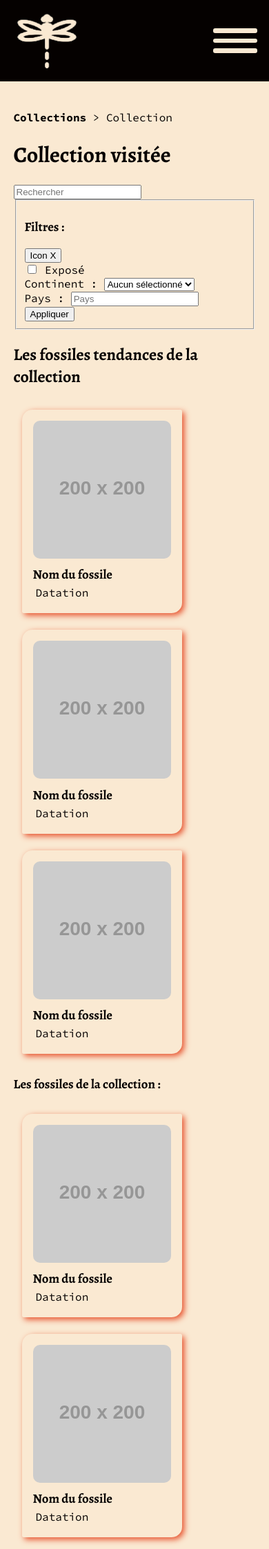
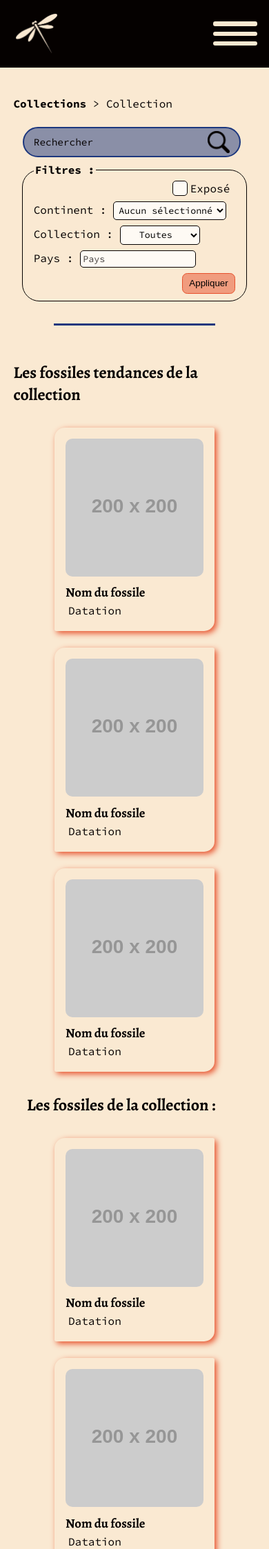
Before and after one commit to JMasingarbe/Paleo_Curios, a PHP site: page /public/HTML/collection.html in a window 390 px wide. Shown: the top 2246 px of the page at 69% size. Run offline with PHP 8.4, Linux system fonts and the light colour scheme; grey boxes labelled with a size stand in for pictures from a placeholder-image service; some libraries are stand-ins or nearby versions; some web fonts are replaced.

Commit message:
Responsive collection page & js clearing localStorage when opening website

```diff
--- a/public/HTML/collection.html
+++ b/public/HTML/collection.html
@@ -6,13 +6,14 @@
     <link rel="shortcut icon" href="favicon.ico" type="image/x-icon">
     <link href="https://fonts.googleapis.com/css2?family=Alegreya:ital,wght@0,400..900;1,400..900&family=Amarante&family=Source+Code+Pro:ital,wght@0,200..900;1,200..900&display=swap" rel="stylesheet">
     <link rel="stylesheet" href="../style/css/main.css">
+    <link rel="stylesheet" href="../style/css/collection.css">
     <title>Paléo Curios - Nom de la collection</title>
 </head>
 
 <body>
     <!-- Header -->
     <header>
-        <img src="../../src/asset/temporary-logo.png" alt="Logo de Paléo Curios">
+        <img src="../../src/asset/noun-dragonfly-1455556.png" alt="Logo de Paléo Curios">
         <!-- phone menu's button -->
         <button type="button" id="phone_nav_button">
             <div></div>
@@ -39,21 +40,21 @@
             <li>Collection</li>
         </ul>
 
-        <h1>Collection visitée</h1>
+        <div id="searchbar_filters">
+            <!-- Search bar -->
+            <div id="searchbar">
+                <input type="search" id="searchbar_input" name="searchbar_input" placeholder="Rechercher" aria-label="Champ de recherche" maxlength="150">
+                <button type="button" aria-label="Bouton de recherche"><img src="../../src/asset/icons/noun-search-2738105.png" alt="Icône de recherche"></button>
+            </div>
+            <!-- Filter -->
+            <form action="" method="post">
+                <fieldset>
+                    <legend>Filtres :</legend>
 
-        <!-- Search bar -->
-        <input type="search" id="searchbar" name="searchbar" placeholder="Rechercher">
-
-        <!-- Filter -->
-        <form action="#" method="post">
-            <fieldset>
-                <h3>Filtres :</h3>
-                <button type="button">Icon X</button>
-
-                <!-- Checkbox is exposed ? -->
+                    <!-- Checkbox: fossil is exposed ? -->
                     <div>
-                    <input type="checkbox" name="exposed" id="exposed">
-                    <label for="exposed">Exposé</label>
+                        <input type="checkbox" name="is_exposed" id="is_exposed">
+                        <label for="is_exposed"><div id="custom_checkbox_exposed"></div> Exposé</label>
                     </div>
 
                     <!-- Dropdown continent -->
@@ -71,19 +72,36 @@
                         </select>
                     </div>
 
+                    <!-- Dropdown collection -->
+                    <div id="dropdown_collection">
+                        <label for="chosed_collection">Collection :</label>
+                        <select name="chosed_collection" id="chosed_collection">
+                            <option value="all_collections">Toutes</option>
+                            <option value="vertebrate">Vertébrés</option>
+                            <option value="intebrate">Invertébrés</option>
+                            <option value="insect">Insectes</option>
+                            <option value="plant">Plantes</option>
+                            <option value="other_fossils">Autres</option>
+                        </select>
+                    </div>
+
                     <!-- Search country -->
                     <div>
                         <label for="search_country">Pays :</label>
-                    <input type="text" name="search_country" id="search_country" placeholder="Pays">
+                        <input type="text" name="search_country" id="search_country" placeholder="Pays" maxlength="50">
                     </div>
 
-                <button type="submit">Appliquer</button>
+                    <button type="button" href="collection.html" id="submit_filters_button" class="sec_link_button">Appliquer</button>
                 </fieldset>
             </form>
+        </div>
+
+        <div class="divider"></div>
 
         <!-- Collection's trend fossils -->
-        <section>
+        <section id="trend_fossils">
             <h2>Les fossiles tendances de la collection</h2>
+            <div>
                 <a href="fossil.html">
                     <article>
                         <img src="https://placehold.co/200" alt="Photo du fossile">
@@ -107,12 +125,15 @@
                         <p>Datation</p>
                     </article>
                 </a>
+            </div>
         </section>
 
         <!-- Collection's fossils -->
-        <h3>Les fossiles de la collection :</h3>
+        <h2 id="collection_fossils_title">Les fossiles de la collection :</h2>
 
-            <!-- 13 fossils cards -->
+        <div id="collection_fossils">
+
+            <!-- 24 fossils cards -->
             <a href="fossil.html">
                 <article>
                     <img src="https://placehold.co/200" alt="Photo du fossile">
@@ -217,14 +238,112 @@
                 </article>
             </a>
 
+            <a href="fossil.html">
+                <article>
+                    <img src="https://placehold.co/200" alt="Photo du fossile">
+                    <h3>Nom du fossile</h3>
+                    <p>Datation</p>
+                </article>
+            </a>
+
+            <a href="fossil.html">
+                <article>
+                    <img src="https://placehold.co/200" alt="Photo du fossile">
+                    <h3>Nom du fossile</h3>
+                    <p>Datation</p>
+                </article>
+            </a>
+
+            <a href="fossil.html">
+                <article>
+                    <img src="https://placehold.co/200" alt="Photo du fossile">
+                    <h3>Nom du fossile</h3>
+                    <p>Datation</p>
+                </article>
+            </a>
+
+            <a href="fossil.html">
+                <article>
+                    <img src="https://placehold.co/200" alt="Photo du fossile">
+                    <h3>Nom du fossile</h3>
+                    <p>Datation</p>
+                </article>
+            </a>
+
+            <a href="fossil.html">
+                <article>
+                    <img src="https://placehold.co/200" alt="Photo du fossile">
+                    <h3>Nom du fossile</h3>
+                    <p>Datation</p>
+                </article>
+            </a>
+
+            <a href="fossil.html">
+                <article>
+                    <img src="https://placehold.co/200" alt="Photo du fossile">
+                    <h3>Nom du fossile</h3>
+                    <p>Datation</p>
+                </article>
+            </a>
+
+            <a href="fossil.html">
+                <article>
+                    <img src="https://placehold.co/200" alt="Photo du fossile">
+                    <h3>Nom du fossile</h3>
+                    <p>Datation</p>
+                </article>
+            </a>
+
+            <a href="fossil.html">
+                <article>
+                    <img src="https://placehold.co/200" alt="Photo du fossile">
+                    <h3>Nom du fossile</h3>
+                    <p>Datation</p>
+                </article>
+            </a>
+
+            <a href="fossil.html">
+                <article>
+                    <img src="https://placehold.co/200" alt="Photo du fossile">
+                    <h3>Nom du fossile</h3>
+                    <p>Datation</p>
+                </article>
+            </a>
+
+            <a href="fossil.html">
+                <article>
+                    <img src="https://placehold.co/200" alt="Photo du fossile">
+                    <h3>Nom du fossile</h3>
+                    <p>Datation</p>
+                </article>
+            </a>
+
+            <a href="fossil.html">
+                <article>
+                    <img src="https://placehold.co/200" alt="Photo du fossile">
+                    <h3>Nom du fossile</h3>
+                    <p>Datation</p>
+                </article>
+            </a>
+        </div>
+
         <!-- Page nav -->
         <div class="catalogue_nav">
-            <button type="button"><-</button>
+            <div id="back_buttons">
+                <button type="button"><img src="../../src/asset/icons/noun-chevron-left-4213614.png" alt="Icône "></button>
+                <button type="button"><img src="../../src/asset/icons/noun-arrow-back-4971230.png" alt="Icône "></button>
+            </div>
+            <div id="page_indicators">
+                <span>...</span>
                 <button type="button">1</button>
                 <button type="button">2</button>
                 <button type="button">3</button>
                 <span>...</span>
-            <button type="button">-></button>
+            </div>
+            <div id="next_buttons">
+                <button type="button"><img src="../../src/asset/icons/noun-arrow-next-4971211.png" alt="Icône "></button>
+                <button type="button"><img src="../../src/asset/icons/noun-chevron-right-4213616.png" alt="Icône "></button>
+            </div>
         </div>
     </main>
 
--- /dev/null
+++ b/public/style/css/collection.css
@@ -0,0 +1,218 @@
+main {
+  display: flex;
+  flex-direction: column;
+  align-items: center;
+}
+main .breadcrumbs {
+  align-self: start;
+  margin-top: 0;
+  margin-bottom: 1.5rem;
+}
+main .breadcrumbs a {
+  display: inline-block;
+  transition: transform 0.2s;
+}
+main .breadcrumbs a:hover {
+  transform: scale(1.1);
+  text-decoration: underline #E7512C;
+}
+main button {
+  background-color: transparent;
+  border: none;
+  cursor: pointer;
+  text-align: center;
+  display: grid;
+  place-items: center;
+}
+main button img {
+  width: 2rem;
+}
+main #searchbar_filters {
+  display: flex;
+  flex-direction: column;
+  gap: 0.5rem;
+  place-items: center;
+}
+main #searchbar {
+  display: flex;
+  align-items: center;
+  justify-items: center;
+  width: 75vw;
+  max-width: 350px;
+  border: solid 2px #1C377E;
+  border-radius: 25px;
+  padding: 0.2rem 0.5rem 0.2rem 0.75rem;
+  margin: 0 0.5rem 0 0;
+  background-color: rgba(28, 55, 126, 0.5);
+}
+main #searchbar input {
+  font-family: "Source Code Pro", monospace;
+  font-size: 0.9rem;
+  background-color: transparent;
+  border: none;
+  height: 100%;
+  width: 100%;
+}
+main #searchbar input::placeholder {
+  color: #050100;
+}
+main fieldset {
+  width: 75vw;
+  max-width: 325px;
+  border-radius: 25px;
+  border: solid 1px #050100;
+  padding: 0.35rem 1rem 0.625rem 1rem;
+  display: flex;
+  flex-direction: column;
+  align-items: start;
+  gap: 0.5rem;
+}
+main fieldset legend {
+  font-weight: bold;
+}
+main fieldset div:first-of-type {
+  align-self: end;
+  margin-right: 0.5rem;
+}
+main fieldset input, main fieldset select {
+  background-color: rgb(253.825, 249.83, 244.425);
+  cursor: pointer;
+  border: solid 1px #050100;
+  border-radius: 5px;
+  padding: 0.2rem;
+  font-family: "Source Code Pro", monospace;
+}
+main fieldset label[for=is_exposed] {
+  display: flex;
+  align-items: center;
+  justify-items: center;
+}
+main fieldset label[for=is_exposed] #custom_checkbox_exposed {
+  margin: 0 0.25rem;
+  width: 1.25rem;
+  height: 1.25rem;
+  border: solid 1px #050100;
+  border-radius: 5px;
+  background-color: rgb(253.825, 249.83, 244.425);
+  position: relative;
+}
+main fieldset label[for=is_exposed] #custom_checkbox_exposed::after {
+  content: "";
+  display: none;
+  position: absolute;
+  top: 3px;
+  left: 6.5px;
+  width: 0.25rem;
+  height: 0.5rem;
+  border: solid rgb(253.825, 249.83, 244.425);
+  border-width: 0 3px 3px 0;
+  transform: rotate(45deg);
+}
+main fieldset label[for=is_exposed] #custom_checkbox_exposed:hover {
+  cursor: pointer;
+}
+main fieldset input[type=checkbox] {
+  display: none;
+}
+main fieldset input[type=checkbox]:checked + label[for=is_exposed] #custom_checkbox_exposed {
+  background-color: #1C377E;
+}
+main fieldset input[type=checkbox]:checked + label[for=is_exposed] #custom_checkbox_exposed::after {
+  display: block;
+}
+main fieldset input[type=text] {
+  cursor: text;
+}
+main fieldset input[type=text]::placeholder {
+  color: rgba(5, 1, 0, 0.75);
+}
+main fieldset select {
+  text-align: center;
+}
+main fieldset #submit_filters_button {
+  align-self: end;
+}
+main #trend_fossils div, main #collection_fossils {
+  display: inline-flex;
+  flex-wrap: wrap;
+  justify-content: center;
+}
+main #collection_fossils_title {
+  align-self: start;
+  margin-left: 5vw;
+}
+main #collection_fossils {
+  max-width: 1200px;
+}
+main .catalogue_nav {
+  display: flex;
+  flex-wrap: wrap;
+  justify-content: center;
+  margin: 1rem 0.2rem 0 0.2rem;
+}
+main .catalogue_nav span {
+  margin-top: 0.1rem;
+}
+main .catalogue_nav button {
+  font-size: 1.5rem;
+  font-weight: bold;
+}
+main .catalogue_nav button img {
+  width: 1.5rem;
+}
+main .catalogue_nav button {
+  transition: transform 0.2s;
+}
+main .catalogue_nav button:hover {
+  transform: scale(1.2);
+  text-decoration: underline #E7512C;
+}
+main .catalogue_nav #back_buttons, main .catalogue_nav #page_indicators, main .catalogue_nav #next_buttons {
+  display: inline-flex;
+}
+
+@media screen and (max-width: 315px) {
+  .catalogue_nav {
+    flex-direction: column;
+    align-items: center;
+  }
+  .catalogue_nav div {
+    margin: 0.5rem;
+  }
+}
+@media screen and (min-width: 1425px) {
+  main {
+    display: grid;
+    grid-template: 2% 17% 2% 1fr 2%/35% 5% 1fr;
+    place-items: center;
+  }
+  main .breadcrumbs {
+    grid-area: 1/span 3;
+    justify-self: start;
+  }
+  main #searchbar_filters {
+    grid-area: 2/1;
+  }
+  main .divider {
+    rotate: 90deg;
+    max-width: 300px;
+    grid-area: 2/2;
+  }
+  main #trend_fossils {
+    grid-area: 2/3;
+  }
+  main #collection_fossils_title {
+    grid-area: 3/span 3;
+    justify-self: start;
+    margin-top: 0.5rem;
+    margin-left: 10vw;
+  }
+  main #collection_fossils {
+    grid-area: 4/span 3;
+  }
+  main .catalogue_nav {
+    grid-area: 5/span 3;
+  }
+}
+
+/*# sourceMappingURL=collection.css.map */
--- a/public/style/css/collections.css
+++ b/public/style/css/collections.css
@@ -11,7 +11,7 @@ main button {
   display: grid;
   place-items: center;
 }
-main #searchbar_filter img {
+main button img {
   width: 2rem;
 }
 main #searchbar_filter #searchbar {
--- a/public/style/css/main.css
+++ b/public/style/css/main.css
@@ -24,7 +24,9 @@ header, footer {
   font-family: "Source Code Pro", monospace;
 }
 header img, footer img {
-  height: 10vh;
+  width: 10vw;
+  min-width: 60px;
+  max-width: 100px;
 }
 header ul, footer ul {
   list-style: none;
@@ -93,6 +95,7 @@ header ul li:hover a, footer ul li:hover a {
   }
   header nav ul {
     display: none;
+    flex-direction: column;
     padding: 0.1rem 0 0.1rem 0;
     margin-bottom: 0.4rem;
     background-color: #FAE9D2;
@@ -185,9 +188,15 @@ article h3 {
 article p {
   margin: 0.25rem;
 }
+article {
+  transition: transform 0.2s;
+}
+article:hover {
+  transform: scale(1.0125);
+}
 
 .divider {
-  width: 45vw;
+  width: 60vw;
   max-width: 550px;
   height: 0.2rem;
   background-color: #1C377E;
--- /dev/null
+++ b/public/style/scss/collection.scss
@@ -0,0 +1,238 @@
+@use 'sass:color';
+@use './variables' as *;
+
+main {
+    display: flex;
+    flex-direction: column;
+    align-items: center;
+
+    .breadcrumbs  {
+        align-self: start;
+        margin-top: 0;
+        margin-bottom: 1.5rem;
+        a {
+            display: inline-block;
+            transition: transform 0.2s;
+            &:hover {
+                transform: scale(1.1);
+                text-decoration: underline $accent-color;
+            }
+        }
+    }
+
+    button {
+        background-color: transparent;
+        border: none;
+        cursor: pointer;
+        text-align: center;
+        display: grid;
+        place-items: center;
+        img {
+            width: 2rem;
+        }
+    }
+    #searchbar_filters {
+        display: flex;
+        flex-direction: column;
+        gap: 0.5rem;
+        place-items: center;
+    }
+    #searchbar {
+        display: flex;
+        align-items: center;
+        justify-items: center;
+
+        width: 75vw;
+        max-width: 350px;
+        border: solid 2px $sec-accent-color;
+        border-radius: 25px;
+        padding: 0.2rem 0.5rem 0.2rem 0.75rem;
+        margin: 0 0.5rem 0 0;
+        background-color: color.scale($sec-accent-color, $alpha: -50%);
+        input {
+            font-family: $font;
+            font-size: 0.9rem;
+            background-color: transparent;
+            border: none;
+
+            height: 100%;
+            width: 100%;
+            &::placeholder {
+                color: $dark-color;
+            }
+        }
+    }
+
+    fieldset {
+        width: 75vw;
+        max-width: 325px;
+        border-radius: 25px;
+        border: solid 1px $dark-color;
+        padding: 0.35rem 1rem 0.625rem 1rem;
+
+        display: flex;
+        flex-direction: column;
+        align-items: start;
+        gap: 0.5rem;
+        legend {
+            font-weight: bold;
+        }
+
+        div:first-of-type {
+            align-self: end;
+            margin-right: 0.5rem;
+        }
+
+        input, select {
+            background-color: color.adjust($light-color, $lightness: 7.5%);
+            cursor: pointer;
+            border: solid 1px $dark-color;
+            border-radius: 5px;
+            padding: 0.2rem;
+            font-family: $font;
+        }
+
+        label[for="is_exposed"] {
+            display: flex;
+            align-items: center;
+            justify-items: center;
+            #custom_checkbox_exposed {
+                margin: 0 0.25rem;
+                width: 1.25rem;
+                height: 1.25rem;
+                border: solid 1px $dark-color;
+                border-radius: 5px;
+                background-color: color.adjust($light-color, $lightness: 7.5%);
+
+                position: relative;
+                &::after {
+                    content: "";
+                    display: none;
+                    position: absolute;
+                    top: 3px;
+                    left: 6.5px;
+                    width: 0.25rem;
+                    height: 0.5rem;
+                    border: solid color.adjust($light-color, $lightness: 7.5%);
+                    border-width: 0 3px 3px 0;
+                    transform: rotate(45deg);
+                }
+
+                &:hover {
+                    cursor: pointer;
+                }
+            }
+        }
+
+        input[type="checkbox"] {
+            display: none;
+            &:checked + label[for="is_exposed"] {
+                #custom_checkbox_exposed {
+                    background-color: $sec-accent-color;
+                    &::after {
+                        display: block;
+                    }
+                }
+            }
+        }
+
+        input[type="text"] {
+            cursor: text;
+            &::placeholder {
+                color: color.scale($dark-color, $alpha: -25%);
+            }
+        }
+
+        select {
+            text-align: center;
+        }
+
+        #submit_filters_button {
+            align-self: end;
+        }
+    }
+
+    #trend_fossils div, #collection_fossils {
+        display: inline-flex;
+        flex-wrap: wrap;
+        justify-content: center;
+    }
+    #collection_fossils_title {
+        align-self: start;
+        margin-left: 5vw;
+    }
+    #collection_fossils {
+        max-width: 1200px;
+    }
+
+    .catalogue_nav {
+        display: flex;
+        flex-wrap: wrap;
+        justify-content: center;
+        margin: 1rem 0.2rem 0 0.2rem;
+        span {
+            margin-top: 0.1rem;
+        }
+        button {
+            font-size: 1.5rem;
+            font-weight: bold;
+            img {
+                width: 1.5rem;
+            }
+            transition: transform 0.2s;
+            &:hover {
+                transform: scale(1.2);
+                text-decoration: underline $accent-color;
+            }
+        }
+        #back_buttons, #page_indicators, #next_buttons {
+            display: inline-flex;
+        }
+    }
+}
+
+@media screen and (max-width: 315px) {
+    .catalogue_nav {
+        flex-direction: column;
+        align-items: center;
+        div {
+            margin: 0.5rem;
+        }
+    }
+}
+
+@media screen and (min-width: 1425px) {
+    main {
+        display: grid;
+        grid-template: 2% 17% 2% 1fr 2% / 35% 5% 1fr;
+        place-items: center;
+
+        .breadcrumbs {
+            grid-area: 1 / span 3;
+            justify-self: start;
+        }
+        #searchbar_filters {
+            grid-area: 2 / 1;
+        }
+        .divider {
+            rotate: 90deg;
+            max-width: 300px;
+            grid-area: 2 / 2;
+        }
+        #trend_fossils {
+            grid-area: 2 / 3;
+        }
+        #collection_fossils_title {
+            grid-area: 3 / span 3;
+            justify-self: start;
+            margin-top: 0.5rem;
+            margin-left: 10vw;
+        }
+        #collection_fossils {
+            grid-area: 4 / span 3;
+        }
+        .catalogue_nav {
+            grid-area: 5 / span 3;
+        }
+    }
+}
--- a/public/style/scss/main.scss
+++ b/public/style/scss/main.scss
@@ -27,7 +27,9 @@ header, footer {
     font-family: $font;
 
     img {
-        height: 10vh;
+        width: 10vw;
+        min-width: 60px;
+        max-width: 100px;
     }
     ul {
         list-style: none;
@@ -92,6 +94,7 @@ header, footer {
             grid-area: 2 / 1 / 3 / 3;
             ul {
                 display: none;
+                flex-direction: column;
                 padding: 0.1rem 0 0.1rem 0;
                 margin-bottom: 0.4rem;
                 background-color: $light-color;
@@ -193,10 +196,15 @@ article {
     p {
         margin: 0.25rem;
     }
+
+    transition: transform 0.2s;
+    &:hover {
+        transform: scale(1.0125);
+    }
 }
 
 .divider {
-    width: 45vw;
+    width: 60vw;
     max-width: 550px;
     height: 0.2rem;
     background-color: $sec-accent-color;
--- a/src/script/main.js
+++ b/src/script/main.js
@@ -1,10 +1,22 @@
+// Clearing localStorage when opening the website
+//////// Futur : Style saving connection data
+    // Retrieving the last url's begining
+let last_url_string =""
+for (i=0 ; i<16 ; i++) {
+    last_url_string += document.referrer[i];
+}
+    // If last url's begining doesn't match websiteurl's begining => clear localStorage
+if (last_url_string !== "http://127.0.0.1") {
+    localStorage.clear()
+}
+
 // Responsive menu header
 const phone_nav_button = document.querySelector('#phone_nav_button');
 const ul_main_nav = document.querySelector('nav ul');
 const menu_icons = document.querySelectorAll('#phone_nav_button div');
     // Listen click to open / close menu on phone
 phone_nav_button.addEventListener('click', ()=> {
-    ul_main_nav.style.display === 'none' || ul_main_nav.style.display === '' ? ul_main_nav.style.display = 'block' : ul_main_nav.style.display = 'none';
+    ul_main_nav.style.display === 'none' || ul_main_nav.style.display === '' ? ul_main_nav.style.display = 'flex' : ul_main_nav.style.display = 'none';
     // Toggle menu icon animation
     for (menu_icon of menu_icons) {
         menu_icon.classList.toggle('menu_icon_animation');
```
Also changed, not shown: public/HTML/collections.html (+4 -4 lines), public/style/scss/collections.scss (+3 -4 lines), src/script/collections.js (+25 -1 lines), src/asset/icons/noun-arrow-back-4971230.png (added), src/asset/icons/noun-arrow-next-4971211.png (added), src/asset/icons/noun-chevron-left-4213614.png (added), src/asset/icons/noun-chevron-right-4213616.png (added), src/asset/noun-dragonfly-1455556.png (added), src/asset/noun-dragonfly-8336334.png (added), src/asset/pictures/Caesalpina_eocenica_322.jpg (added), 3 other files. Lines whose indentation alone changed are shown as unchanged.
